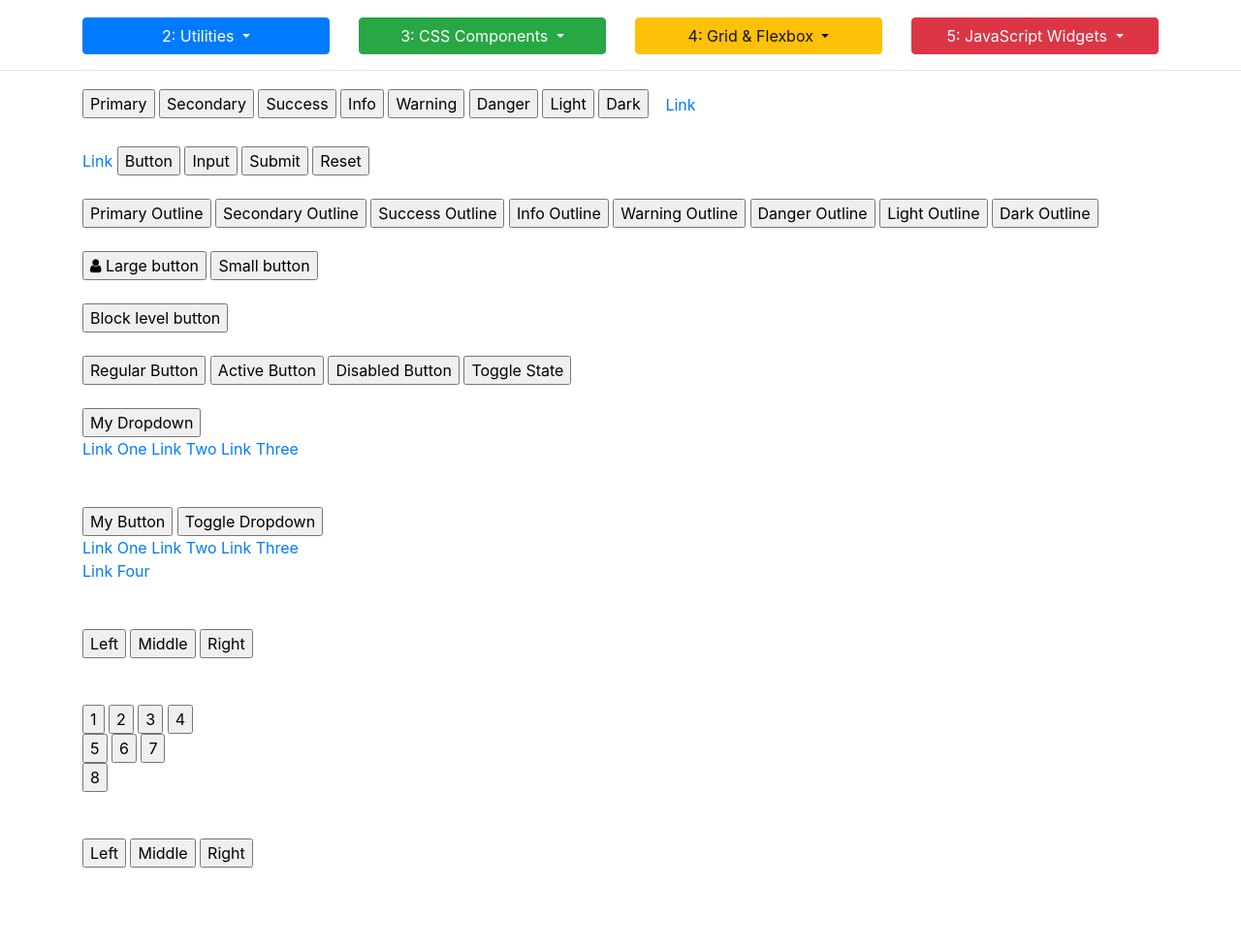
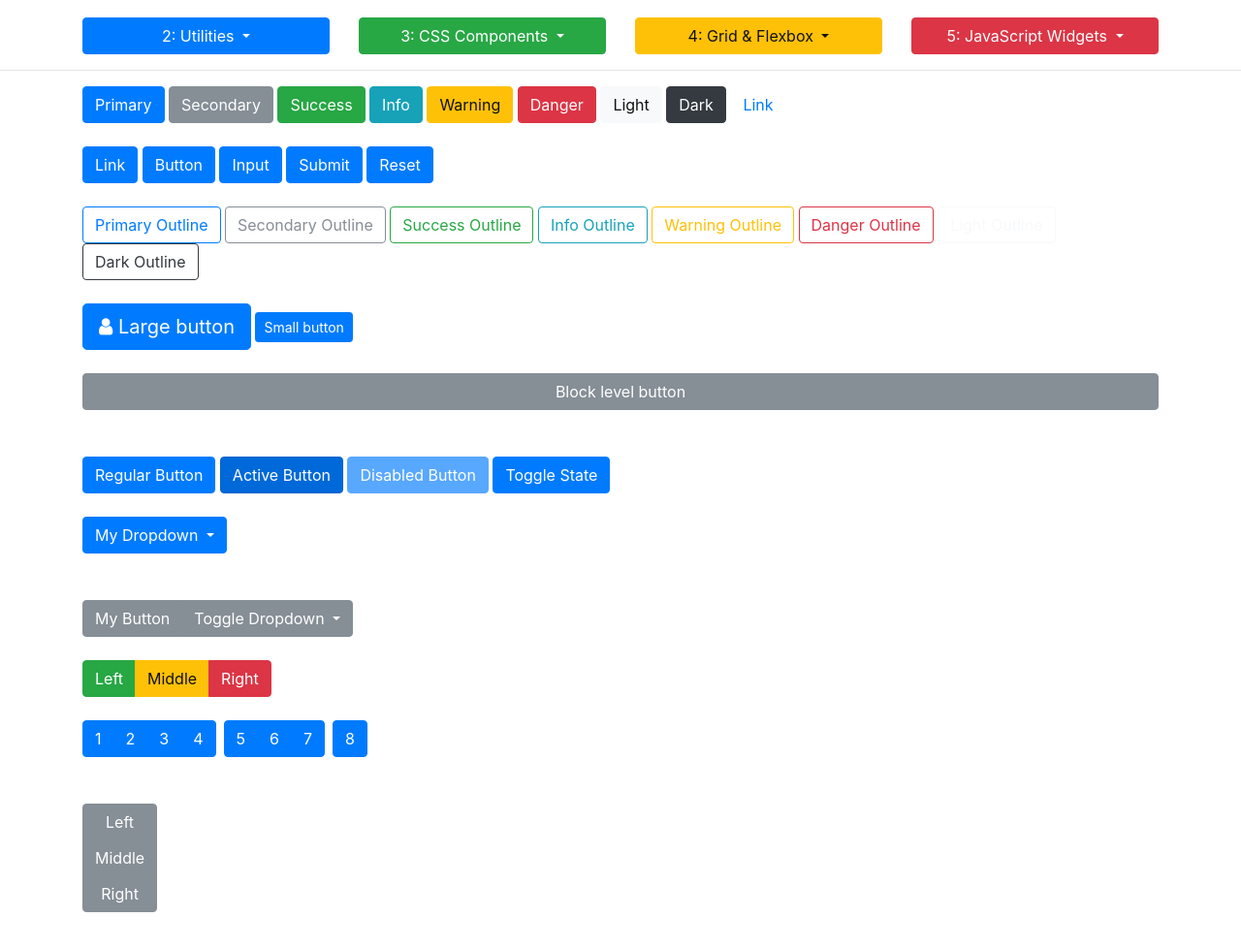
Before and after one commit to A-hu/Bootstrap_projects, a plain HTML site: page 3_2_buttons.html in a window 1280 px wide. Shown: the part 109-1088 px from the top of the page at 97% size. Drawn offline with nearby package versions, Linux system fonts and the light colour scheme.

Commit message:
Buttons & Button Groups

```diff
--- a/3_2_buttons.html
+++ b/3_2_buttons.html
@@ -83,122 +83,122 @@
         <!--########################START HERE#########################-->
 
         <!-- BUTTONS -->
-        <button type="button">Primary</button>
-        <button type="button">Secondary</button>
-        <button type="button">Success</button>
-        <button type="button">Info</button>
-        <button type="button">Warning</button>
-        <button type="button">Danger</button>
-        <button type="button">Light</button>
-        <button type="button">Dark</button>
+        <button type="button" class='btn btn-primary'>Primary</button>
+        <button type="button" class='btn btn-secondary'>Secondary</button>
+        <button type="button" class='btn btn-success'>Success</button>
+        <button type="button" class='btn btn-info'>Info</button>
+        <button type="button" class='btn btn-warning'>Warning</button>
+        <button type="button" class='btn btn-danger'>Danger</button>
+        <button type="button" class='btn btn-light'>Light</button>
+        <button type="button" class='btn btn-dark'>Dark</button>
         <button class="btn btn-link">Link</button>
 
         <br><br>
 
         <!-- BUTTON TAGS -->
-        <a href="#" role="button">Link</a>
-        <button type="submit">Button</button>
-        <input type="button" value="Input">
-        <input type="submit" value="Submit">
-        <input type="reset" value="Reset">
+        <a class='btn btn-primary' href="#" role="button">Link</a>
+        <button class='btn btn-primary' type="submit">Button</button>
+        <input class='btn btn-primary' type="button" value="Input">
+        <input class='btn btn-primary' type="submit" value="Submit">
+        <input class='btn btn-primary' type="reset" value="Reset">
 
         <br><br>
 
         <!-- OUTLINE BUTTONS -->
-        <button type="button">Primary Outline</button>
-        <button type="button">Secondary Outline</button>
-        <button type="button">Success Outline</button>
-        <button type="button">Info Outline</button>
-        <button type="button">Warning Outline</button>
-        <button type="button">Danger Outline</button>
-        <button type="button">Light Outline</button>
-        <button type="button">Dark Outline</button>
+        <button class='btn btn-outline-primary' type="button">Primary Outline</button>
+        <button class='btn btn-outline-secondary' type="button">Secondary Outline</button>
+        <button class='btn btn-outline-success' type="button">Success Outline</button>
+        <button class='btn btn-outline-info' type="button">Info Outline</button>
+        <button class='btn btn-outline-warning' type="button">Warning Outline</button>
+        <button class='btn btn-outline-danger' type="button">Danger Outline</button>
+        <button class='btn btn-outline-light' type="button">Light Outline</button>
+        <button class='btn btn-outline-dark' type="button">Dark Outline</button>
 
         <br><br>
 
         <!-- BUTTON SIZES -->
-        <button type="button"><i class="fa fa-user"></i> Large button</button>
-        <button type="button">Small button</button>
+        <button class='btn btn-primary btn-lg' type="button"><i class="fa fa-user"></i> Large button</button>
+        <button class='btn btn-primary btn-sm' type="button">Small button</button>
         <br><br>
-        <button type="button">Block level button</button>
+        <button class='btn btn-secondary btn-block' type="button">Block level button</button>
 
         <br><br>
 
         <!-- STATES -->
-        <button type="button">Regular Button</button>
-        <button type="button">Active Button</button>
-        <button type="button">Disabled Button</button>
+        <button class='btn btn-primary' type="button">Regular Button</button>
+        <button class='btn btn-primary active' type="button">Active Button</button>
+        <button class='btn btn-primary disabled' type="button">Disabled Button</button>
 
-        <button type="button">
+        <button class='btn btn-primary' type="button" data-toggle='button'>
             Toggle State
         </button>
 
         <br><br>
 
         <!-- BUTTON DROPDOWNS -->
-        <div>
-            <button type="button">
+        <div class='dropdown'>
+            <button type="button" class='btn btn-primary dropdown-toggle' data-toggle='dropdown'>
                 My Dropdown
             </button>
-            <div>
-                <a href="#">Link One</a>
-                <a href="#">Link Two</a>
-                <a href="#">Link Three</a>
+            <div class='dropdown-menu'>
+                <a class='dropdown-item' href="#">Link One</a>
+                <a class='dropdown-item' href="#">Link Two</a>
+                <a class='dropdown-item' href="#">Link Three</a>
             </div>
         </div>
 
         <br><br>
 
         <!-- SPLIT DROPDOWNS -->
-        <div>
-            <button type="button">My Button</button>
-            <button type="button">
+        <div class='btn-group'>
+            <button class='btn btn-secondary' type="button">My Button</button>
+            <button class='btn btn-secondary dropdown-toggle' type="button" data-toggle='dropdown'>
                 <span>Toggle Dropdown</span>
             </button>
-            <div>
-                <a href="#">Link One</a>
-                <a href="#">Link Two</a>
-                <a href="#">Link Three</a>
-                <div></div>
-                <a href="#">Link Four</a>
+            <div class='dropdown-menu'>
+                <a class='dropdown-item' href="#">Link One</a>
+                <a class='dropdown-item' href="#">Link Two</a>
+                <a class='dropdown-item' href="#">Link Three</a>
+                <div class="dropdown-divider"></div>
+                <a class='dropdown-item' href="#">Link Four</a>
             </div>
         </div>
 
         <br><br>
 
         <!-- BUTTON GROUPS -->
-        <div>
-            <button type="button">Left</button>
-            <button type="button">Middle</button>
-            <button type="button">Right</button>
+        <div class='btn-group'>
+            <button class='btn btn-success' type="button">Left</button>
+            <button class='btn btn-warning' type="button">Middle</button>
+            <button class='btn btn-danger' type="button">Right</button>
         </div>
 
         <br></br>
 
         <!-- BUTTON TOOLBAR -->
-        <div>
-            <div>
-                <button type="button">1</button>
-                <button type="button">2</button>
-                <button type="button">3</button>
-                <button type="button">4</button>
+        <div class='btn-toolbar'>
+            <div class='btn-group mr-2'>
+                <button class='btn btn-primary' type="button">1</button>
+                <button class='btn btn-primary' type="button">2</button>
+                <button class='btn btn-primary' type="button">3</button>
+                <button class='btn btn-primary' type="button">4</button>
             </div>
-            <div>
-                <button type="button">5</button>
-                <button type="button">6</button>
-                <button type="button">7</button>
+            <div class='btn-group mr-2'>
+                <button class='btn btn-primary'type="button">5</button>
+                <button class='btn btn-primary'type="button">6</button>
+                <button class='btn btn-primary'type="button">7</button>
             </div>
-            <div>
-                <button type="button">8</button>
+            <div class='btn-group'>
+                <button class='btn btn-primary' type="button">8</button>
             </div>
         </div>
 
         <br><br>
 
-        <div>
-            <button type="button">Left</button>
-            <button type="button">Middle</button>
-            <button type="button">Right</button>
+        <div class='btn-group-vertical'>
+            <button class='btn btn-secondary' type="button">Left</button>
+            <button class='btn btn-secondary' type="button">Middle</button>
+            <button class='btn btn-secondary' type="button">Right</button>
         </div>
 
     </div><!-- ./container -->
```
